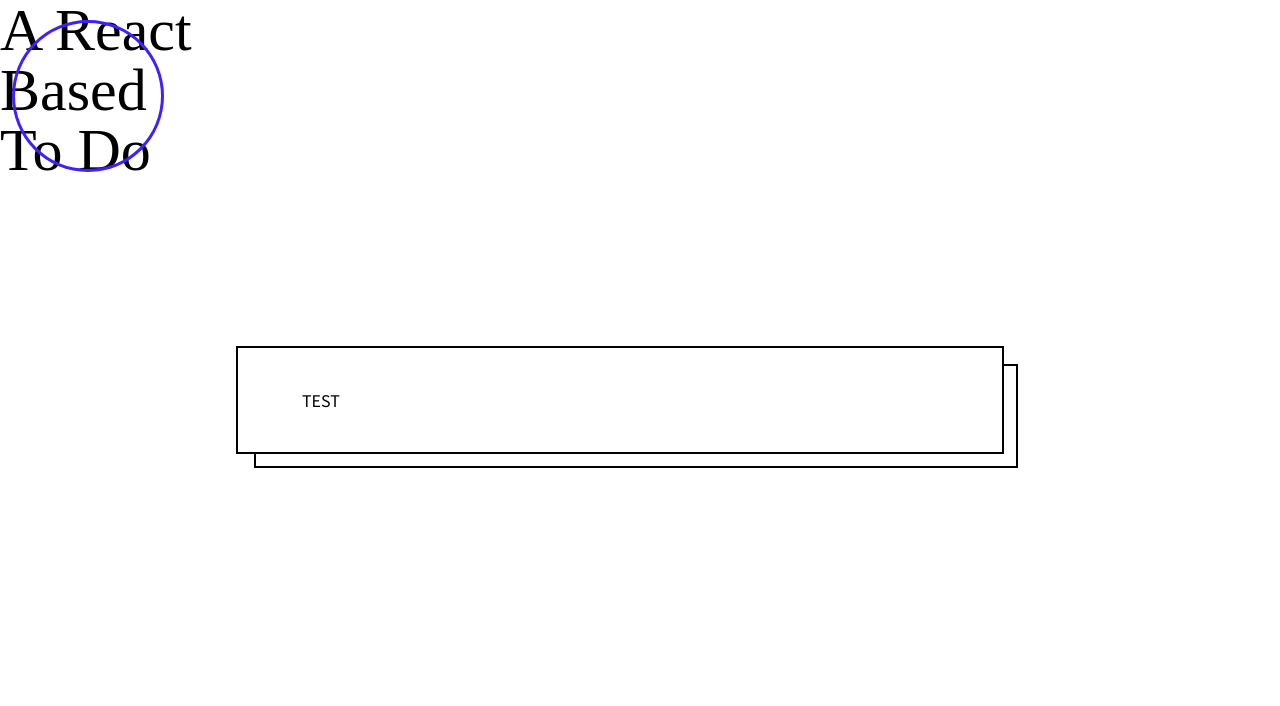
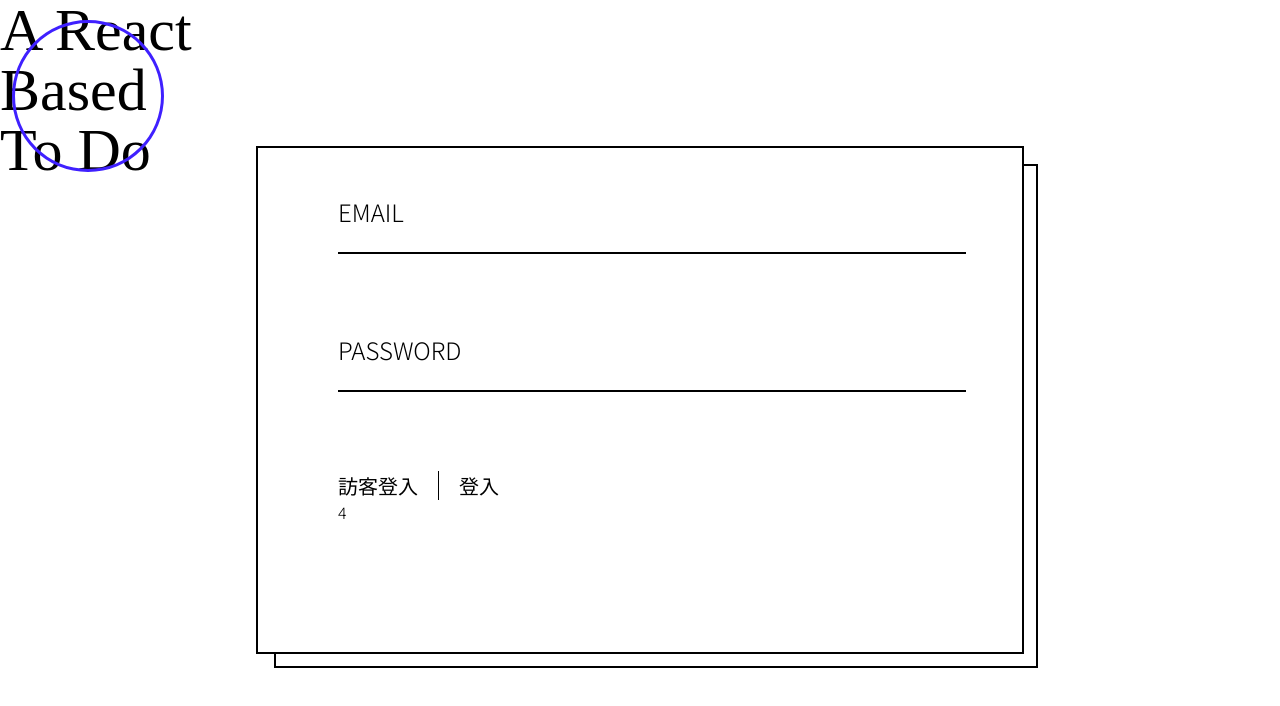
Before and after one commit to todelusion/React-todolist, a React (Vite) app: page / in a window 1280 px wide. Shown: the top 706 px of the page. Built offline with nearby package versions, Linux system fonts and the light colour scheme; a web font is replaced by a local one.

Commit message:
f/login UI_30%

```diff
--- a/src/tailwind.css
+++ b/src/tailwind.css
@@ -7,6 +7,12 @@
 @layer base {
   body {
     @apply box-border bg-white;
+  }
+  input {
+    @apply outline-none;
+  }
+  button {
+    @apply outline-none;
   }
 }
 
@@ -43,10 +49,10 @@
   }
 
   .freeze-RectangleContainer {
-    @apply relative -ml-5 w-full border-2 border-black bg-white;
+    @apply relative w-full border-2 border-black bg-white;
   }
   .freeze-RectangleSelf {
-    @apply before:absolute before:left-4 before:-right-4 before:top-4 before:-bottom-4 before:-z-10 before:border-2 before:border-black before:bg-white before:content-[''];
+    @apply before:absolute before:-z-10 before:border-2 before:border-black before:bg-white before:content-[''] xs:before:left-4 xs:before:-right-4 xs:before:top-4 xs:before:-bottom-4;
   }
   .container {
     @apply max-w-xs sm:max-w-md md:max-w-2xl lg:max-w-3xl;
--- a/src/views/Home.jsx
+++ b/src/views/Home.jsx
@@ -19,9 +19,26 @@
           To Do
         </h1>
       </div>
-      <section className="container mx-auto flex h-screen items-center">
-        <div className="freeze-RectangleContainer freeze-RectangleSelf px-16 py-10">
-          TEST
+      <section className="mx-auto flex h-screen items-center">
+        <div className="freeze-RectangleContainer freeze-RectangleSelf container mx-auto">
+          <ul className="pt-12 pl-20 pr-14 pb-32 font-light">
+            <li className="mb-20">
+              <p className="text-2xl">EMAIL</p>
+              <input type="text" className="w-full border-b-2 border-black" />
+            </li>
+            <li className="mb-20">
+              <p className="text-2xl">PASSWORD</p>
+              <input type="text" className="w-full border-b-2 border-black" />
+            </li>
+            <li className="text-xl">
+              <div>
+                <button>訪客登入</button>
+                <span className="mx-5 h-4 border-l border-black"></span>
+                <button>登入</button>
+              </div>
+            </li>
+            <li>4</li>
+          </ul>
         </div>
       </section>
     </>
--- a/tailwind.config.cjs
+++ b/tailwind.config.cjs
@@ -6,6 +6,9 @@
   ],
   theme: {
     extend: {
+      screens: {
+        'xs': '384px'
+      },
       colors: {
         'primary': '#3F20FF',
         'second': '#F589BE',
```
